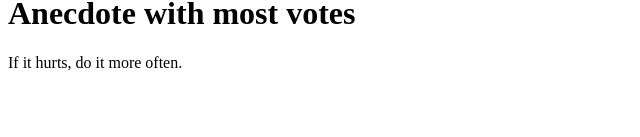
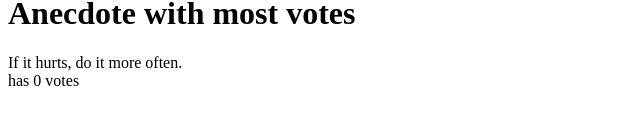
Before and after one commit to geoelectrof/fullstackopen, a React (Create React App) app in the folder part-1/anecdotes/: page / in a window 1280 px wide. Shown: the part 163-300 px from the top of the page, without its empty margins (0-640 px from the left). Built offline with nearby package versions, Linux system fonts and the light colour scheme.

Commit message:
part1 - anecdotes - step3 enhansments

```diff
--- a/part-1/anecdotes/src/App.js
+++ b/part-1/anecdotes/src/App.js
@@ -1,4 +1,17 @@
 import { useState } from 'react'
+
+const Anecdote = (props) => {
+  return (
+    <>
+      <div>
+        {props.text}
+      </div>
+      <div>
+        has {props.votes} votes
+      </div>
+    </>
+  )
+}
 
 const App = () => {
   const anecdotes = [
@@ -14,6 +27,7 @@ const App = () => {
 
   const [selected, setSelected] = useState(0)
   const [votes, setVotes] = useState(Array(7).fill(0))
+  const [mostVotes, setMostVotes] = useState(0)
 
   const generateRandomAnecdote = () => {
     const randomValue = Math.floor(Math.random() * 7)
@@ -24,29 +38,24 @@ const App = () => {
     const copy = [...votes]
     copy[selectedAnecdote] += 1
     setVotes(copy)
+    setMostVotes(copy.indexOf(Math.max(...copy)))
   }
 
-  const mostVotes = () => {
-    return votes.indexOf(Math.max(...votes))
-  }
-
-  console.log(mostVotes())
 
   return (
     <>
       <h1>Anecdote of the day</h1>
-      <div>
-        {anecdotes[selected]}
-      </div>
-      <div>
-        has {votes[selected]} votes
-      </div>
+      <Anecdote
+        text = {anecdotes[selected]}
+        votes = {votes[selected]}
+      />
       <button onClick={()=>addVote(selected)}>vote</button>
       <button onClick={generateRandomAnecdote}>next anecdote</button>
       <h1>Anecdote with most votes</h1>
-      <div>
-        {anecdotes[mostVotes()]}
-      </div>
+      <Anecdote
+        text = {anecdotes[mostVotes]}
+        votes = {votes[mostVotes]}
+      />
     </>
   )
 }
```
